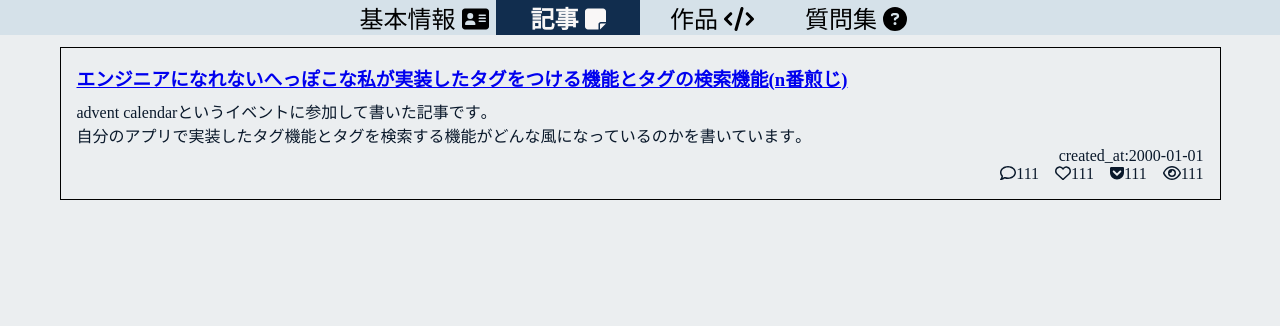
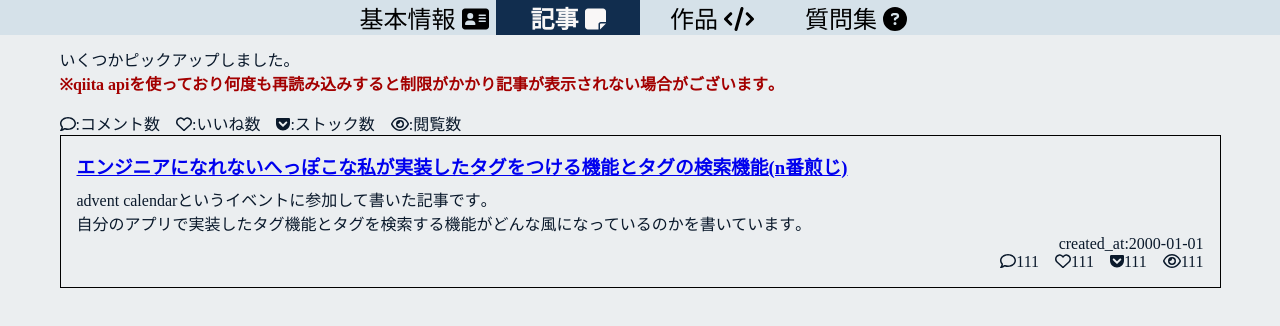
Before and after one commit to s19013/my-profile, a Vue app: page /#/Article in a window 1280 px wide. Shown: the top 326 px of the page. Built offline with nearby package versions, Linux system fonts and the light colour scheme.

Commit message:
説明などを追加

```diff
--- a/src/views/Article.vue
+++ b/src/views/Article.vue
@@ -1,5 +1,17 @@
 <template>
   <div>
+    <p>いくつかピックアップしました｡</p>
+    <p class="caution">
+      ※qiita
+      apiを使っており何度も再読み込みすると制限がかかり記事が表示されない場合がございます｡
+    </p>
+    <div class="iconInfomation">
+      <p><font-awesome-icon icon="fa-regular fa-comment" />:コメント数</p>
+      <p><font-awesome-icon icon="fa-regular fa-heart" />:いいね数</p>
+      <p><font-awesome-icon icon="fa-brands fa-get-pocket" />:ストック数</p>
+      <p><font-awesome-icon icon="fa-regular fa-eye" />:閲覧数</p>
+    </div>
+
     <template v-for="article of articleData.articles">
       <ArticleComponent
         :article="article"
@@ -25,4 +37,15 @@ export default {
 };
 </script>
 
-<style lang="scss" scoped></style>
+<style lang="scss" scoped>
+.caution {
+  color: rgb(163, 0, 0);
+  font-weight: bolder;
+}
+.iconInfomation {
+  display: flex;
+  gap: 1rem;
+  flex-wrap: wrap;
+  margin-top: 1rem;
+}
+</style>
```
